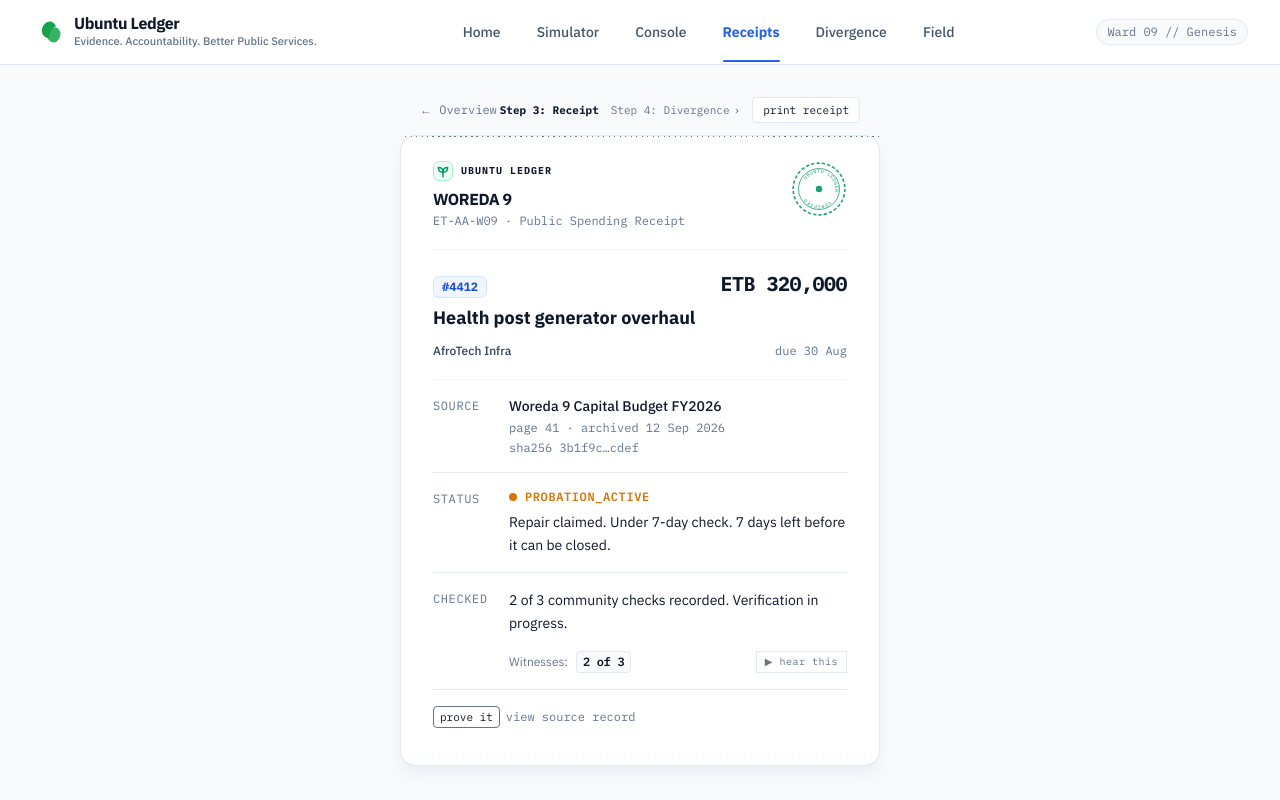
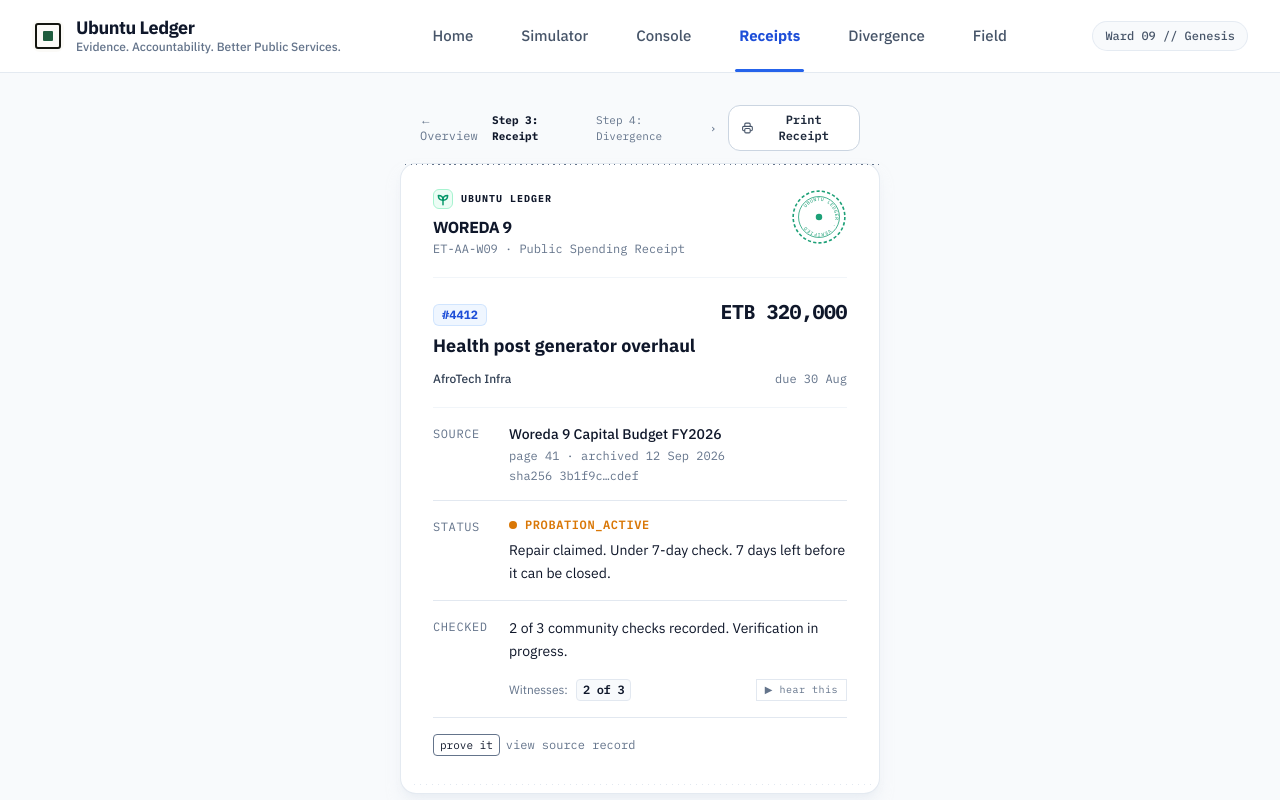
Before and after one commit to Natnael-Dev/ubuntu-ledger, a Next.js app: page /receipt/4412 in a window 1280 px wide. Shown: the top 800 px of the page. Built offline with nearby package versions, Linux system fonts and the light colour scheme; no server answers.

Commit message:
fix(ui): use canonical ubuntu ledger brand asset and improve global navigation

```diff
--- a/src/components/ReceiptPrintButton.tsx
+++ b/src/components/ReceiptPrintButton.tsx
@@ -11,9 +11,13 @@ export function ReceiptPrintButton() {
           window.print();
         }
       }}
-      className="px-2.5 py-1 border border-[var(--rule)] bg-white hover:bg-neutral-100 rounded text-[11px] text-[var(--ink)] transition"
+      className="inline-flex items-center gap-1.5 px-3 py-1.5 rounded-xl border border-slate-300 bg-white hover:bg-slate-50 active:scale-98 text-xs font-semibold text-slate-800 transition-all shadow-2xs cursor-pointer focus:outline-none focus-visible:ring-2 focus-visible:ring-blue-600"
+      aria-label="Print or save this public verification receipt"
     >
-      print receipt
+      <svg className="w-3.5 h-3.5 text-slate-600" fill="none" viewBox="0 0 24 24" stroke="currentColor" strokeWidth={2} aria-hidden="true">
+        <path strokeLinecap="round" strokeLinejoin="round" d="M17 17h2a2 2 0 002-2v-4a2 2 0 00-2-2H5a2 2 0 00-2 2v4a2 2 0 002 2h2m2 4h6a2 2 0 002-2v-4a2 2 0 00-2-2H9a2 2 0 00-2 2v4a2 2 0 002 2zm8-12V5a2 2 0 00-2-2H9a2 2 0 00-2 2v4h10z" />
+      </svg>
+      <span>Print Receipt</span>
     </button>
   );
 }
--- a/src/components/SiteNav.tsx
+++ b/src/components/SiteNav.tsx
@@ -1,11 +1,9 @@
 'use client';
-// SiteNav — Modern Civic Header
-// Authoritative sources: Ubuntu Ledger Visual North Star (Reference 2)
-// Clean layout: Ubuntu Ledger Brand + Supporting line | Center Nav Links | OSF Hackathon badge + avatar
 
 import React from 'react';
 import Link from 'next/link';
 import { usePathname } from 'next/navigation';
+import { UbuntuLedgerIcon } from '@/components/UbuntuLedgerIcon';
 
 const NAV_LINKS = [
   { href: '/',                      label: 'Home' },
@@ -20,32 +18,24 @@ export function SiteNav() {
   const pathname = usePathname() || '/';
 
   return (
-    <header className="no-print sticky top-0 z-40 bg-white/95 backdrop-blur border-b border-slate-200">
+    <header className="no-print sticky top-0 z-40 bg-white/95 backdrop-blur-md border-b border-slate-200/90 shadow-xs">
       <div className="max-w-7xl mx-auto px-4 sm:px-6 lg:px-8">
-        <div className="flex items-center justify-between h-16">
-          {/* Left: Ubuntu Ledger Brand Identity */}
+        <div className="flex items-center justify-between h-[72px]">
+          {/* Left: Ubuntu Ledger Canonical Brand Identity */}
           <Link
             href="/"
-            className="flex items-center gap-2.5 group focus:outline-none focus-visible:ring-2 focus-visible:ring-blue-600 rounded-lg p-1"
+            className="flex items-center gap-3 group focus:outline-none focus-visible:ring-2 focus-visible:ring-blue-600 rounded-xl p-1.5 -ml-1.5 transition-colors hover:bg-slate-50"
             aria-label="Ubuntu Ledger — Evidence. Accountability. Better Public Services."
           >
-            {/* Green organic double-leaf / sprout brand mark */}
-            <div className="flex items-center justify-center shrink-0">
-              <svg
-                className="w-7 h-7 text-[#16A34A] group-hover:scale-105 transition-transform"
-                viewBox="0 0 24 24"
-                fill="currentColor"
-                aria-hidden="true"
-              >
-                <path d="M12 3C8.5 3 5 6.5 5 11c0 3.5 2.5 6 6.5 6.8-.2-1.5-.2-3.1.2-4.5.8-2.8 2.8-5.2 5.5-6.5C15.8 4.6 13.9 3 12 3z" />
-                <path d="M12.5 10c-1.8 1.5-2.8 3.8-2.5 6.2.2 1.8 1.2 3.4 2.8 4.2 1.6.8 3.5.7 4.9-.3 2.1-1.5 3.3-4 3.3-6.6 0-3.3-2.7-5.5-5.5-5.5-1.1 0-2.1.7-3 2z" opacity="0.85" />
-              </svg>
+            {/* Authoritative Canonical Brand Icon */}
+            <div className="flex items-center justify-center shrink-0 drop-shadow-xs group-hover:scale-105 transition-transform duration-150">
+              <UbuntuLedgerIcon className="w-8 h-8 rounded-lg shadow-xs" size={32} />
             </div>
             <div className="flex flex-col">
-              <span className="font-bold text-base tracking-tight text-[#0F172A] leading-tight font-sans">
+              <span className="font-bold text-lg tracking-tight text-[#0F172A] leading-tight font-sans">
                 Ubuntu Ledger
               </span>
-              <span className="text-[11px] text-slate-500 font-medium tracking-normal hidden sm:inline">
+              <span className="text-xs text-slate-500 font-medium tracking-normal hidden sm:inline">
                 Evidence. Accountability. Better Public Services.
               </span>
             </div>
@@ -54,7 +44,7 @@ export function SiteNav() {
           {/* Center: Desktop Navigation Links (Breathable, bold deep-blue active link with anchored underline) */}
           <nav
             aria-label="Main Navigation"
-            className="hidden md:flex items-center gap-7 lg:gap-9"
+            className="hidden md:flex items-center gap-8 lg:gap-10"
           >
             {NAV_LINKS.map(({ href, label }) => {
               const isActive =
@@ -67,28 +57,56 @@ export function SiteNav() {
                   key={href}
                   href={href}
                   aria-current={isActive ? 'page' : undefined}
-                  className={`relative py-5 text-sm transition-all focus:outline-none focus-visible:ring-2 focus-visible:ring-blue-600 rounded-sm ${
+                  className={`relative py-6 px-1 text-[15px] transition-colors duration-150 focus:outline-none focus-visible:ring-2 focus-visible:ring-blue-600 rounded-md select-none ${
                     isActive
-                      ? 'text-blue-600 font-bold'
-                      : 'text-slate-600 hover:text-slate-900 font-medium'
+                      ? 'text-blue-700 font-bold'
+                      : 'text-slate-600 hover:text-slate-950 font-medium hover:bg-slate-50/80'
                   }`}
                 >
-                  {label}
+                  <span>{label}</span>
                   {isActive && (
-                    <span className="absolute bottom-0 inset-x-0 h-[2.5px] bg-blue-600 rounded-full" />
+                    <span className="absolute bottom-0 inset-x-0 h-[3px] bg-blue-600 rounded-full shadow-xs" />
                   )}
                 </Link>
               );
             })}
           </nav>
 
-          {/* Right: Clean right-hand area (uncluttered, visually dominant navigation) */}
-          <div className="hidden sm:flex items-center">
-            <span className="text-xs font-mono text-slate-500 px-2.5 py-1 rounded-full bg-slate-50 border border-slate-200">
+          {/* Right: Ward identity pill */}
+          <div className="flex items-center gap-2.5">
+            <span className="text-xs font-mono font-medium text-slate-600 px-3 py-1.5 rounded-full bg-slate-50 border border-slate-200/80 shadow-2xs">
               Ward 09 // Genesis
             </span>
           </div>
         </div>
+
+        {/* Mobile Horizontal Navigation Bar (under 768px) */}
+        <nav
+          aria-label="Mobile Navigation"
+          className="md:hidden flex items-center justify-between border-t border-slate-100 py-2.5 overflow-x-auto scrollbar-none gap-2 -mx-4 px-4"
+        >
+          {NAV_LINKS.map(({ href, label }) => {
+            const isActive =
+              href === '/'
+                ? pathname === '/'
+                : pathname === href || pathname.startsWith(href);
+
+            return (
+              <Link
+                key={href}
+                href={href}
+                aria-current={isActive ? 'page' : undefined}
+                className={`px-3 py-1.5 rounded-lg text-xs font-medium whitespace-nowrap transition-colors duration-150 shrink-0 ${
+                  isActive
+                    ? 'bg-blue-50 text-blue-700 font-bold border border-blue-200/60'
+                    : 'text-slate-600 hover:text-slate-900 hover:bg-slate-100'
+                }`}
+              >
+                {label}
+              </Link>
+            );
+          })}
+        </nav>
       </div>
     </header>
   );
--- /dev/null
+++ b/src/components/UbuntuLedgerIcon.tsx
@@ -0,0 +1,31 @@
+import React from 'react';
+
+interface UbuntuLedgerIconProps {
+  className?: string;
+  size?: number;
+}
+
+/**
+ * Canonical Ubuntu Ledger Brand Mark
+ * Authoritative source: src/app/icon.svg & public/favicon.svg
+ * Institutional ink frame (#14150F) with civic green square mark (#1F5C3D) on paper ground (#FBFAF7)
+ */
+export function UbuntuLedgerIcon({ className = 'w-6 h-6', size }: UbuntuLedgerIconProps) {
+  return (
+    <svg
+      xmlns="http://www.w3.org/2000/svg"
+      viewBox="0 0 32 32"
+      fill="none"
+      className={className}
+      style={size ? { width: size, height: size } : undefined}
+      aria-hidden="true"
+    >
+      {/* Paper background */}
+      <rect width="32" height="32" rx="4" fill="#FBFAF7" />
+      {/* Institutional ink frame */}
+      <rect x="4" y="4" width="24" height="24" rx="2" stroke="#14150F" strokeWidth="2" fill="none" />
+      {/* Institutional state-open confirmed green square mark */}
+      <rect x="11" y="11" width="10" height="10" rx="1" fill="#1F5C3D" />
+    </svg>
+  );
+}
```
